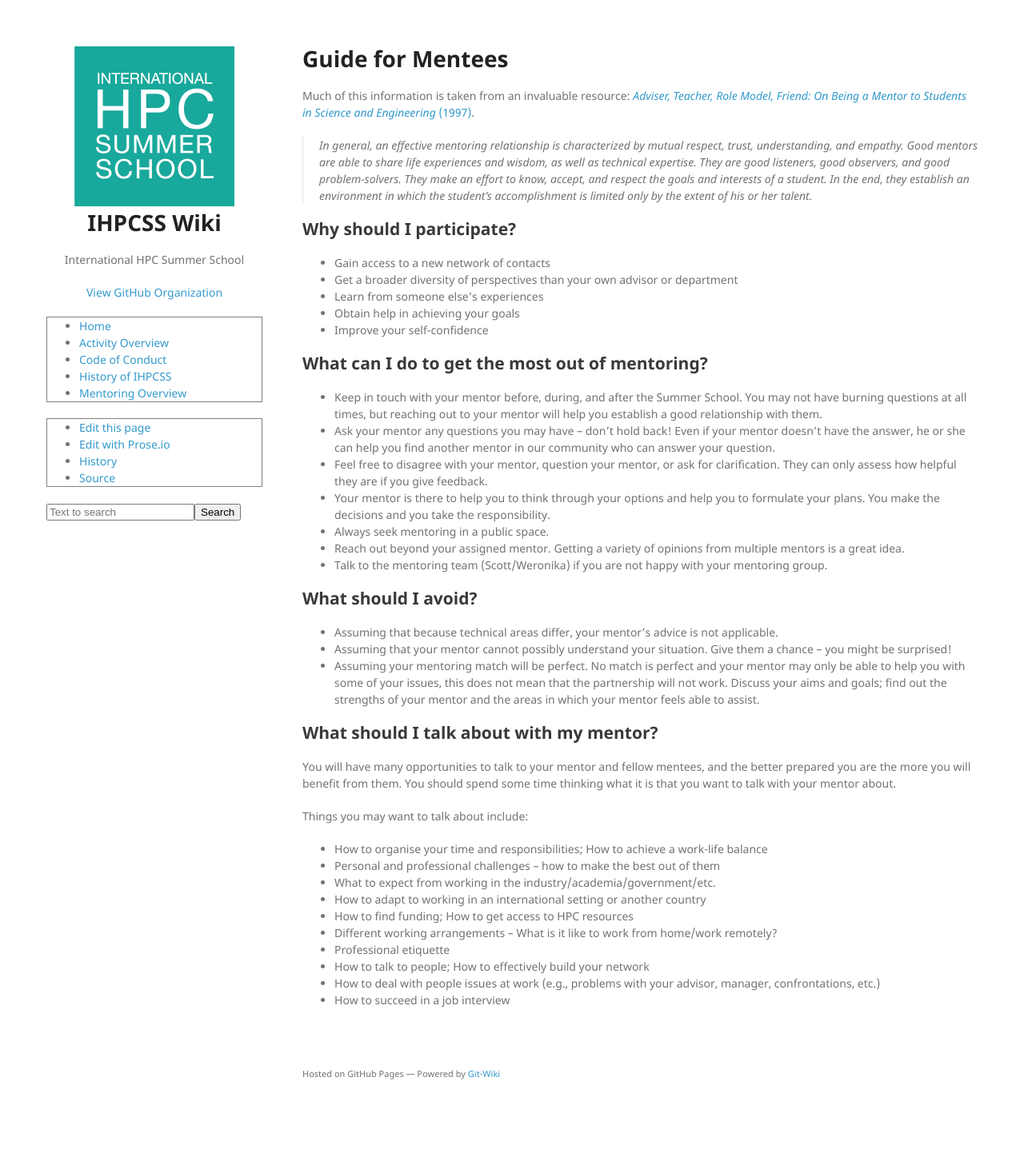
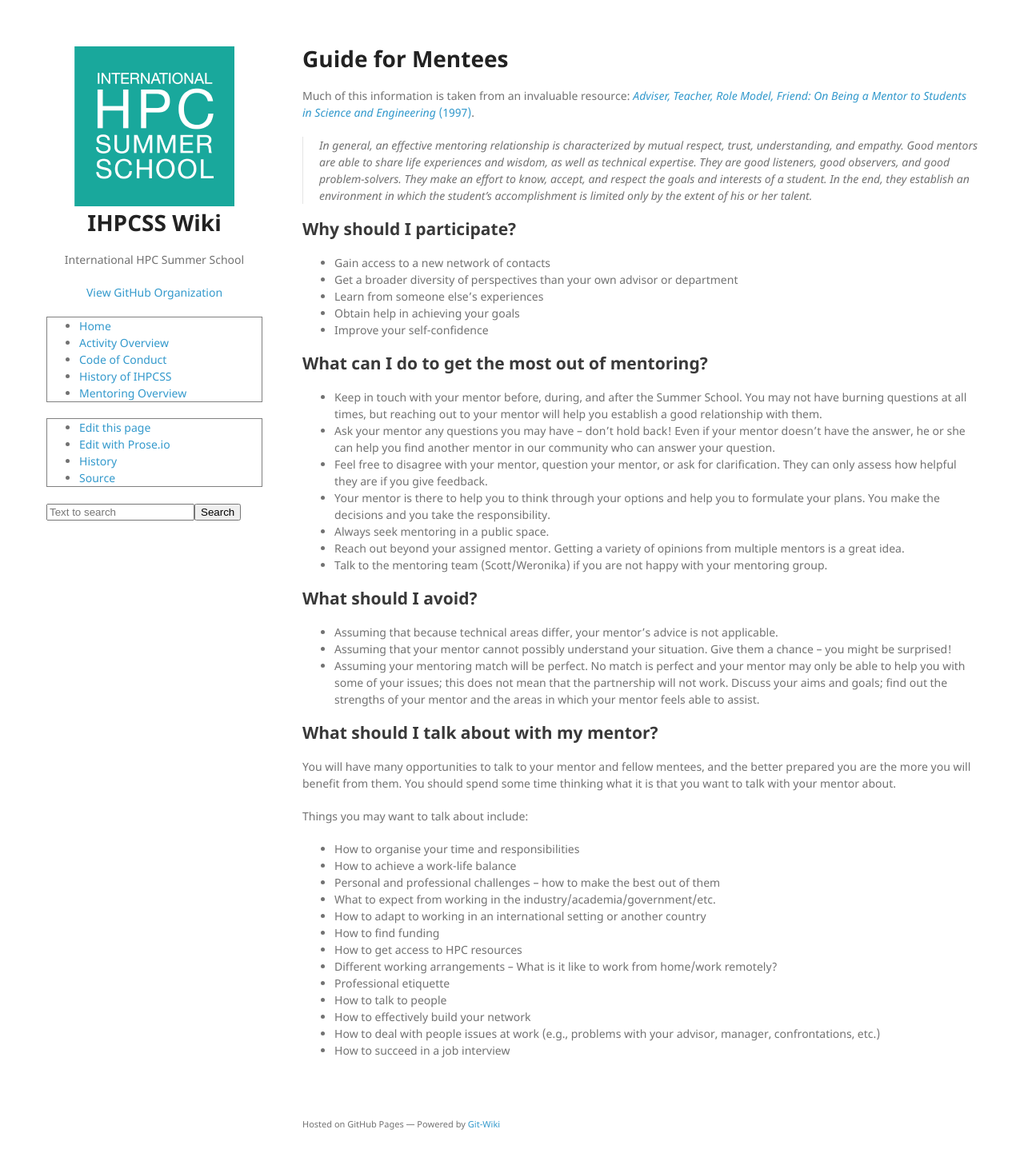
Before and after one commit to IHPCSS/ihpcss-wiki, a Jekyll site: the page built from wiki/guide-mentees.md, in a window 1280 px wide. Shown: the whole page at 80% size. Built offline with Jekyll 4.4.1, drawn with Linux system fonts in a browser that asks for light colours; nearby versions of some CDN libraries; before the commit the page ends 1389 px from its top, so only the background shows below that.

```diff
--- a/wiki/guide-mentees.md
+++ b/wiki/guide-mentees.md
@@ -37,7 +37,7 @@ Much of this information is taken from an invaluable resource:
 - Assuming that your mentor cannot possibly understand your situation.
   Give them a chance -- you might be surprised!
 - Assuming your mentoring match will be perfect.
-  No match is perfect and your mentor may only be able to help you with some of your issues, this does not mean that the partnership will not work.
+  No match is perfect and your mentor may only be able to help you with some of your issues; this does not mean that the partnership will not work.
   Discuss your aims and goals; find out the strengths of your mentor and the areas in which your mentor feels able to assist.
 
 ## What should I talk about with my mentor?
@@ -46,16 +46,16 @@ You will have many opportunities to talk to your mentor and fellow mentees, and
 You should spend some time thinking what it is that you want to talk with your mentor about.
 
 Things you may want to talk about include:
-- How to organise your time and responsibilities;
-  How to achieve a work-life balance
+- How to organise your time and responsibilities
+- How to achieve a work-life balance
 - Personal and professional challenges -- how to make the best out of them
 - What to expect from working in the industry/academia/government/etc.
 - How to adapt to working in an international setting or another country
-- How to find funding;
-  How to get access to HPC resources
+- How to find funding
+- How to get access to HPC resources
 - Different working arrangements -- What is it like to work from home/work remotely?
 - Professional etiquette
-- How to talk to people;
-  How to effectively build your network
+- How to talk to people
+- How to effectively build your network
 - How to deal with people issues at work (e.g., problems with your advisor, manager, confrontations, etc.)
 - How to succeed in a job interview
```
